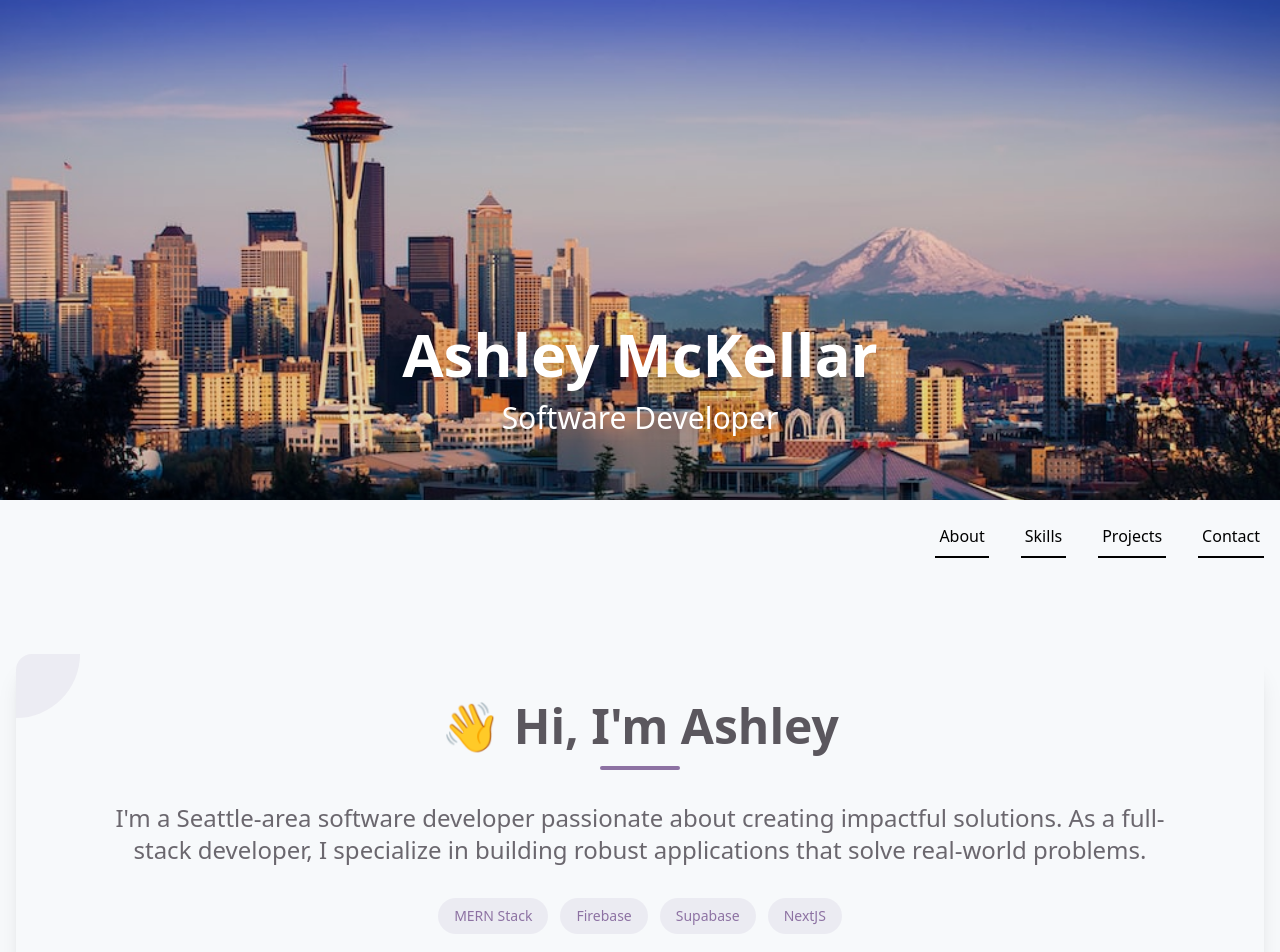
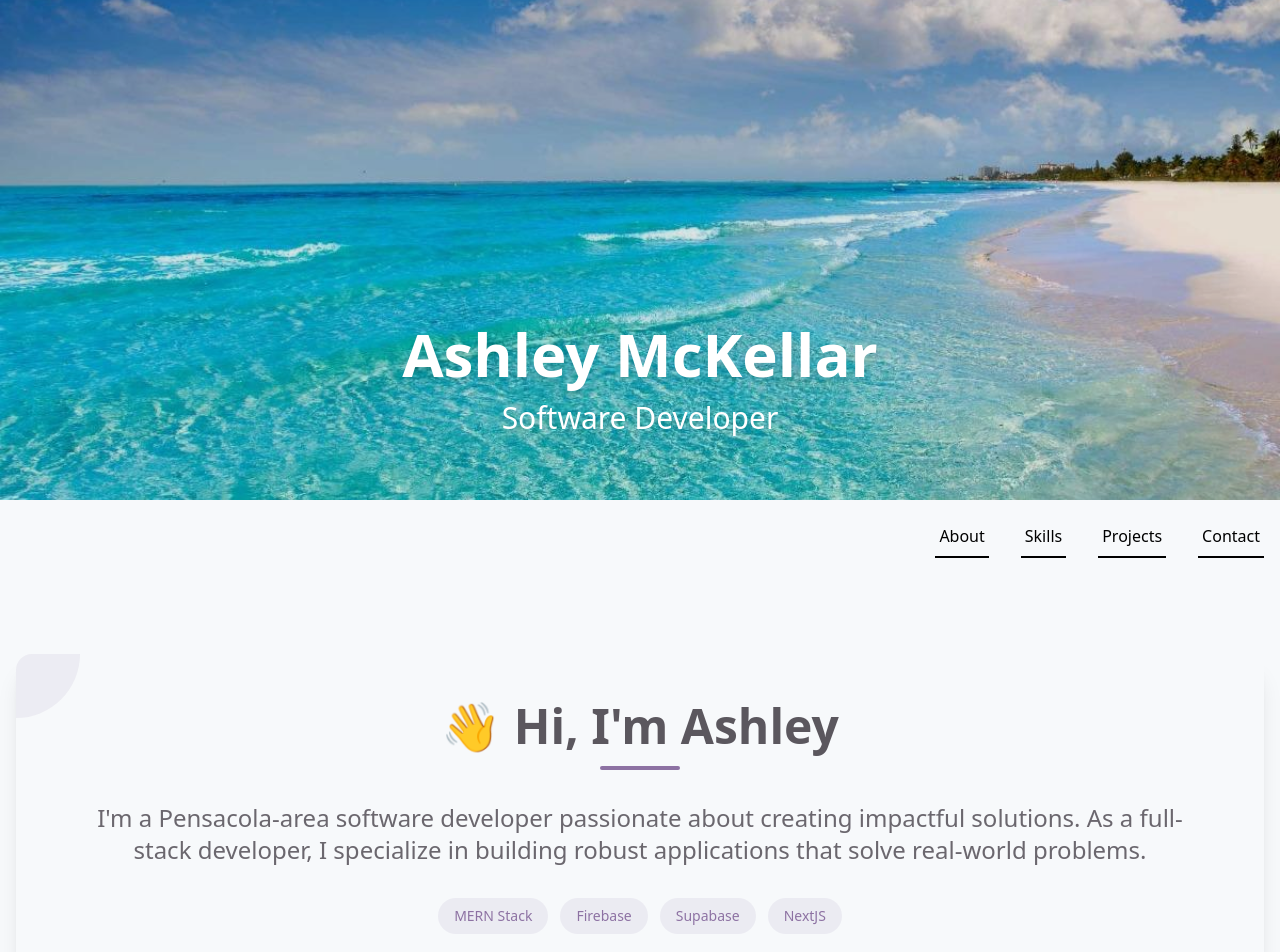
Before and after one commit to ashleymckellar/tailwind-portfolio, a React (Vite) app: page / in a window 1280 px wide. Shown: the top 952 px of the page. Built offline with nearby package versions, Linux system fonts and the light colour scheme.

Commit message:
updated banner pic and location

```diff
--- a/src/components/Navbar.jsx
+++ b/src/components/Navbar.jsx
@@ -1,5 +1,6 @@
 import { useState, useEffect } from 'react';
 import skyline from '../assets/skyline.jpeg';
+import beach from '../assets/pensacola-beach.jpg'
 import { Link } from 'react-scroll';
 
 export default function Navbar() {
@@ -28,9 +29,9 @@ export default function Navbar() {
             {/* Hero Section with Image and Name */}
             <div className="relative">
                 <img
-                    src={skyline}
+                    src={beach}
                     className="object-cover w-full h-[500px] brightness-90"
-                    alt="Seattle skyline"
+                    alt="Pensacola Beach"
                 />
                 <div className="absolute inset-0 bg-gradient-to-b from-transparent to-black/50 flex flex-col items-center justify-end pb-16">
                     <h1 className="font-sans text-6xl text-[#FFFFFF] font-bold mb-4 drop-shadow-lg">Ashley McKellar</h1>
--- a/src/components/Summary.jsx
+++ b/src/components/Summary.jsx
@@ -33,7 +33,7 @@ const Summary = () => {
 
 
                             <p className="text-xl sm:text-2xl text-dark-grey/90 text-center leading-relaxed">
-                                I'm a Seattle-area software developer passionate about creating impactful solutions.
+                                I'm a Pensacola-area software developer passionate about creating impactful solutions.
                                 As a full-stack developer, I specialize in building robust applications that solve real-world problems.
                             </p>
 
```
Also changed, not shown: src/assets/pensacola-beach.jpg (added).
